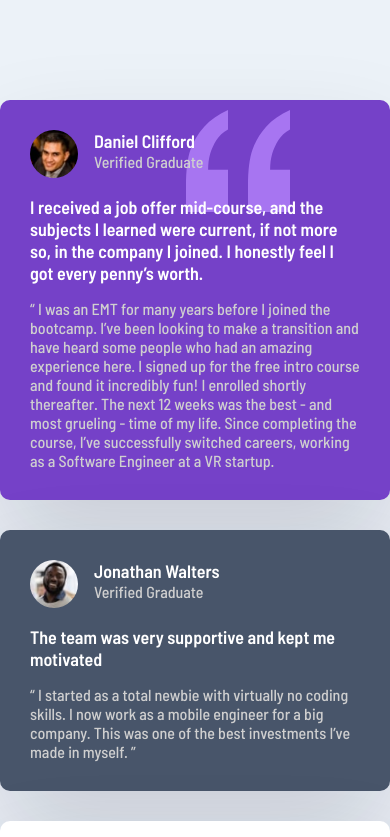
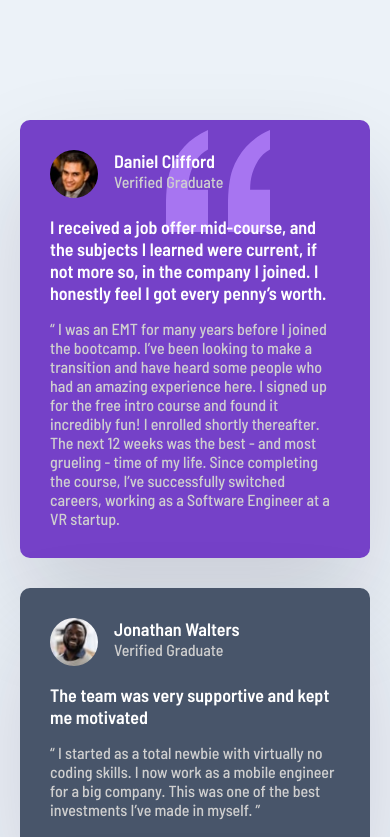
Before and after one commit to apah-dev/testimonials-grid-section-main, a plain HTML site: page index.html in a window 390 px wide. Shown: the top 837 px of the page. Drawn offline with Linux system fonts and the light colour scheme.

Commit message:
added padding to the body in media query

```diff
--- a/index.html
+++ b/index.html
@@ -154,7 +154,8 @@
 
       @media (max-width: 768px) {
         body {
-          margin: 0;
+          margin: 0 auto;
+          padding: 20px;
         }
         main {
           display: flex;
@@ -163,40 +164,6 @@
           align-items: center;
           justify-content: center;
         }
-
-        /* @media (max-width: 768px) {
-        main {
-          grid-template-columns: 1fr;
-          width: 100%;
-        }
-
-        .patrick {
-          grid-column: 1/4;
-          grid-row: 4/5;
-          border-radius: 10px;
-          padding: 30px;
-          background-color: var(--blue);
-          color: var(--white);
-        }
-
-        .daniel {
-          border-radius: 10px;
-          grid-column: 1/2;
-          padding: 30px;
-          color: var(--white);
-          background-color: var(--violet);
-          background-image: url("./images/bg-pattern-quotation.svg");
-          background-repeat: no-repeat;
-          background-position: top 10px right 100px;
-        }
-
-        .kira {
-          grid-column: 1;
-          grid-row: 5/6;
-          padding: 30px;
-          background-color: var(--white);
-          border-radius: 10px;
-        } */
       }
     </style>
   </head>
```
